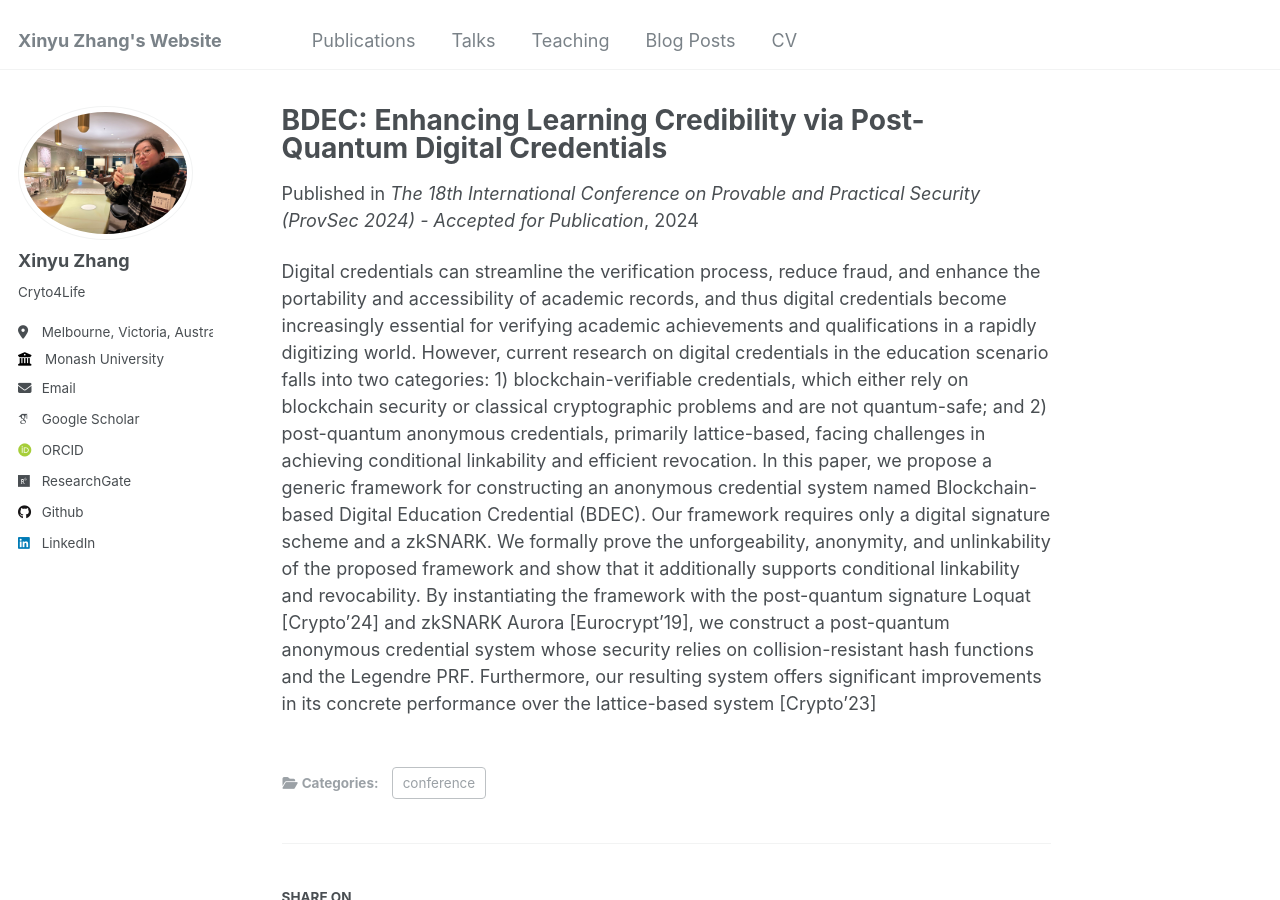
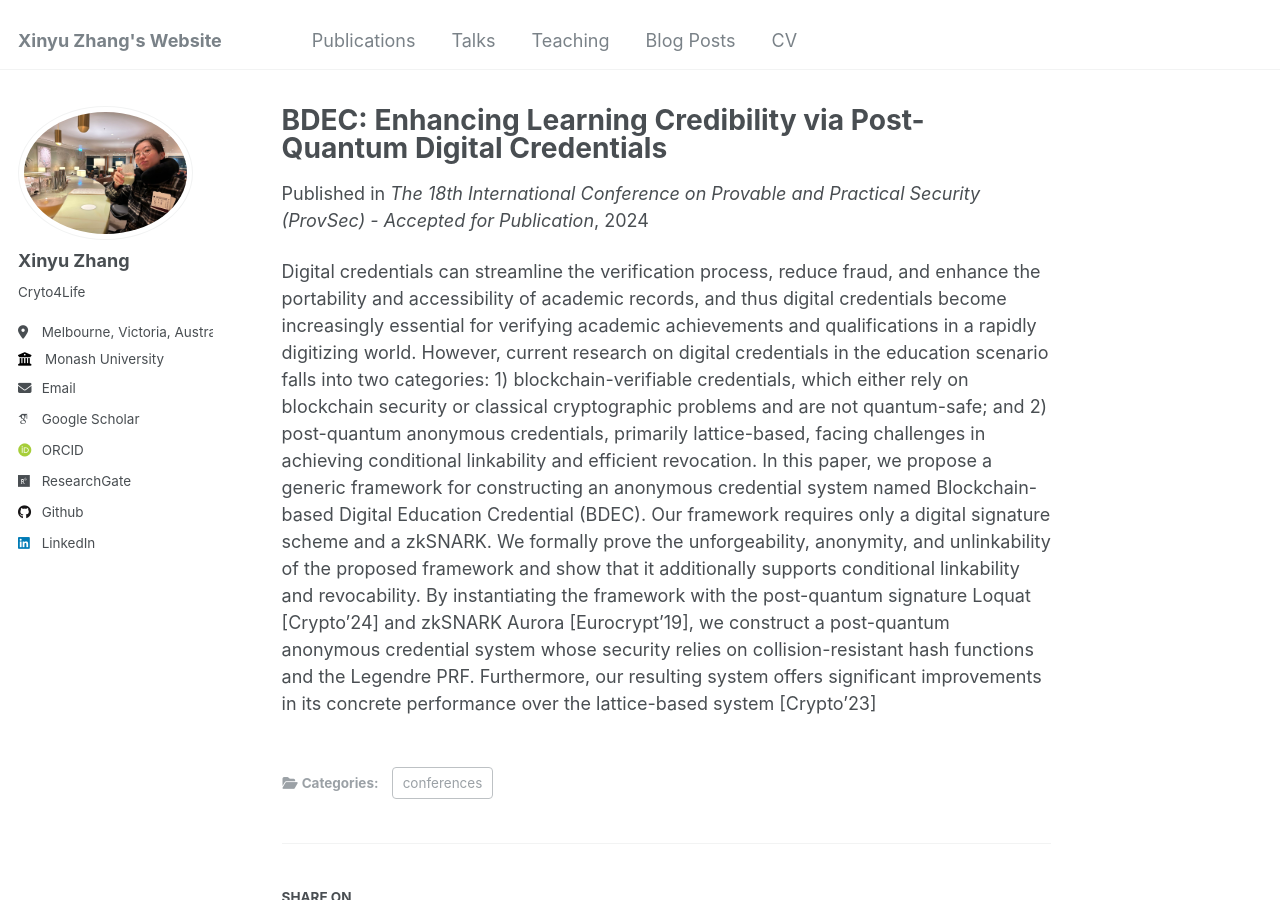
Before and after one commit to cryptome-xyz/cryptome-xyz.github.io, a Jekyll site: the page built from _publications/BDEC.md, in a window 1280 px wide and 900 px high. Built offline with Jekyll 4.4.1, drawn with Linux system fonts in a browser that asks for light colours; some web fonts are replaced.

Commit message:
Update BDEC.md

```diff
--- a/_publications/BDEC.md
+++ b/_publications/BDEC.md
@@ -1,11 +1,12 @@
 ---
 title: "BDEC: Enhancing Learning Credibility via Post-Quantum Digital Credentials"
 collection: publications
-category: conference
+category: conferences
 permalink: /publication/BDEC
 year: 2024
-venue: 'The 18th International Conference on Provable and Practical Security (ProvSec 2024) - Accepted for Publication'
+venue: 'The 18th International Conference on Provable and Practical Security (ProvSec) - Accepted for Publication'
 Authors: 'Ziyi Li, Xinyu Zhang, Hui Cui, Jun Zhao, Xuan Chen'
 ---
 
+
 Digital credentials can streamline the verification process, reduce fraud, and enhance the portability and accessibility of academic records, and thus digital credentials become increasingly essential for verifying academic achievements and qualifications in a rapidly digitizing world. However, current research on digital credentials in the education scenario falls into two categories: 1) blockchain-verifiable credentials, which either rely on blockchain security or classical cryptographic problems and are not quantum-safe; and 2) post-quantum anonymous credentials, primarily lattice-based, facing challenges in achieving conditional linkability and efficient revocation. In this paper, we propose a generic framework for constructing an anonymous credential system named Blockchain-based Digital Education Credential (BDEC). Our framework requires only a digital signature scheme and a zkSNARK. We formally prove the unforgeability, anonymity, and unlinkability of the proposed framework and show that it additionally supports conditional linkability and revocability. By instantiating the framework with the post-quantum signature Loquat [Crypto’24] and zkSNARK Aurora [Eurocrypt’19], we construct a post-quantum anonymous credential system whose security relies on collision-resistant hash functions and the Legendre PRF. Furthermore, our resulting system offers significant improvements in its concrete performance over the lattice-based system [Crypto’23]
```
